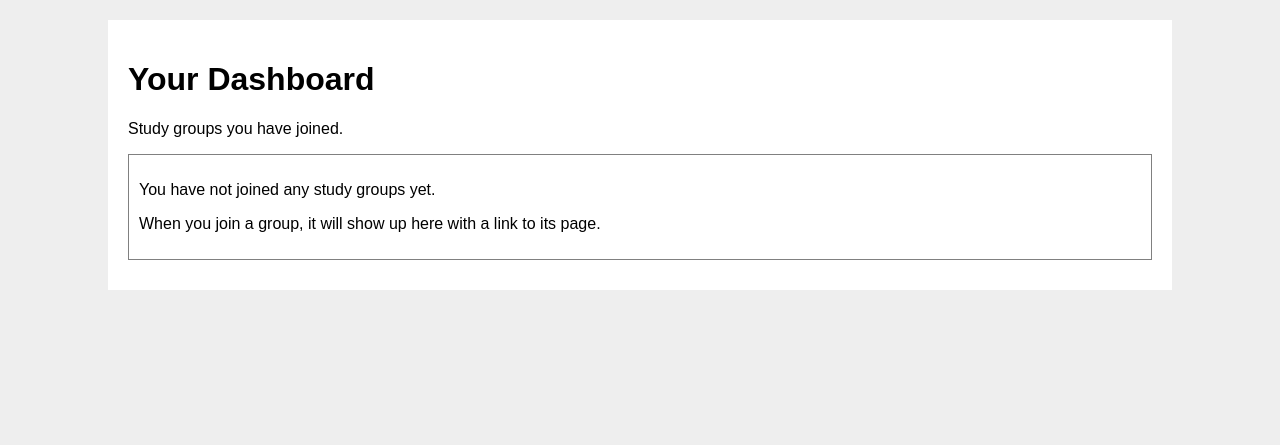
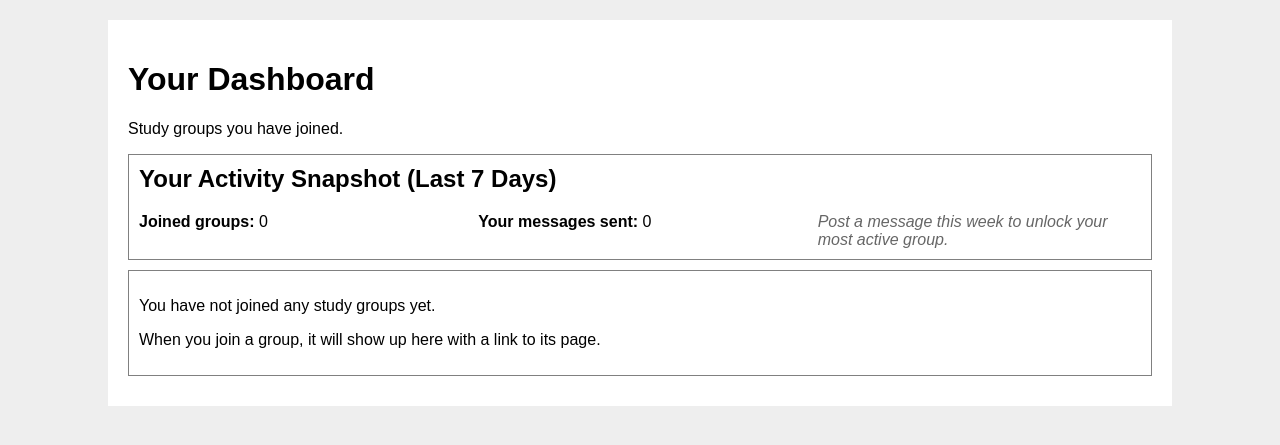
Before and after one commit to daniu98/StudyBuddy, a Flask app: page /dashboard in a window 1280 px wide. Shown: the part 66-511 px from the top of the page. Run offline with Flask 3, Linux system fonts and the light colour scheme; the visitor is signed in with stand-in values (Sample User, id 1); data comes from the database, SQL or seed files in the repository; data that the repository does not hold is empty.

Commit message:
Show activity snapshot cards on dashboard

```diff
--- a/static/style.css
+++ b/static/style.css
@@ -140,6 +140,25 @@ button:disabled {
     margin-top: 4px;
 }
 
+.dashboard-snapshot h2 {
+    margin-top: 0;
+}
+
+.dashboard-stats-grid {
+    display: grid;
+    grid-template-columns: repeat(auto-fit, minmax(220px, 1fr));
+    gap: 8px 16px;
+}
+
+.dashboard-stats-grid p {
+    margin: 0;
+}
+
+.dashboard-stat-muted {
+    color: #666;
+    font-style: italic;
+}
+
 .breadcrumb {
     font-size: 0.9em;
     margin-bottom: 8px;
--- a/templates/dashboard.html
+++ b/templates/dashboard.html
@@ -2,6 +2,20 @@
 {% block content %}
 <h1>Your Dashboard</h1>
 <p>Study groups you have joined.</p>
+
+<section class="card dashboard-snapshot">
+    <h2>Your Activity Snapshot (Last 7 Days)</h2>
+    <div class="dashboard-stats-grid">
+        <p><strong>Joined groups:</strong> {{ summary.group_count }}</p>
+        <p><strong>Your messages sent:</strong> {{ summary.messages_last_7_days }}</p>
+        {% if summary.active_group_title %}
+            <p><strong>Most active group:</strong> {{ summary.active_group_title }}</p>
+            <p><strong>Messages in that group:</strong> {{ summary.active_group_count }}</p>
+        {% else %}
+            <p class="dashboard-stat-muted">Post a message this week to unlock your most active group.</p>
+        {% endif %}
+    </div>
+</section>
 
 {% if groups %}
     <ul class="dashboard-groups">
```
